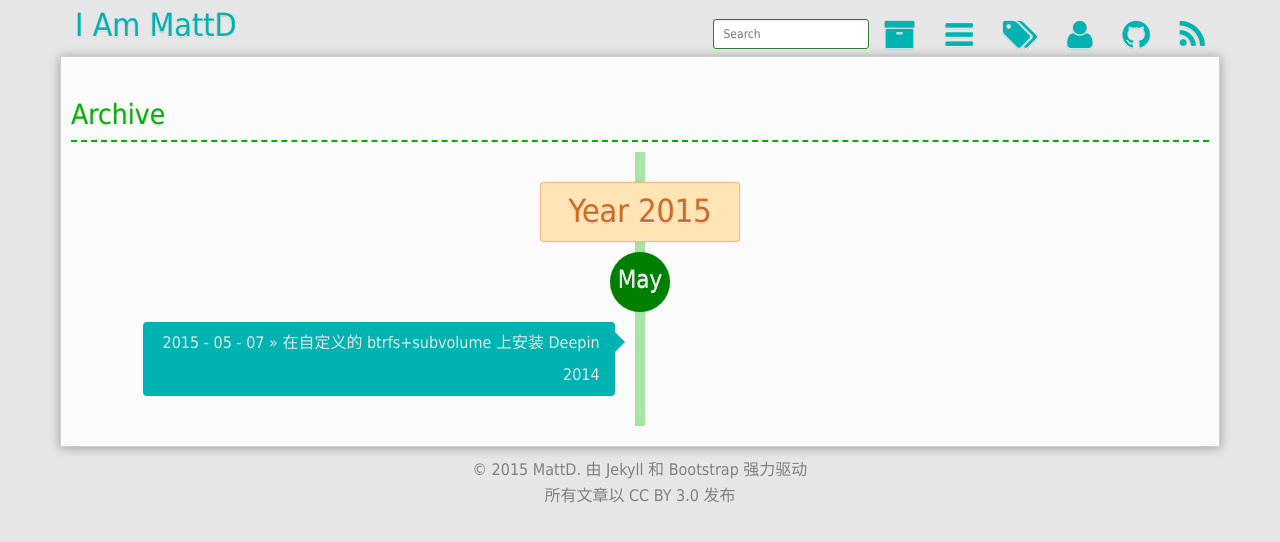
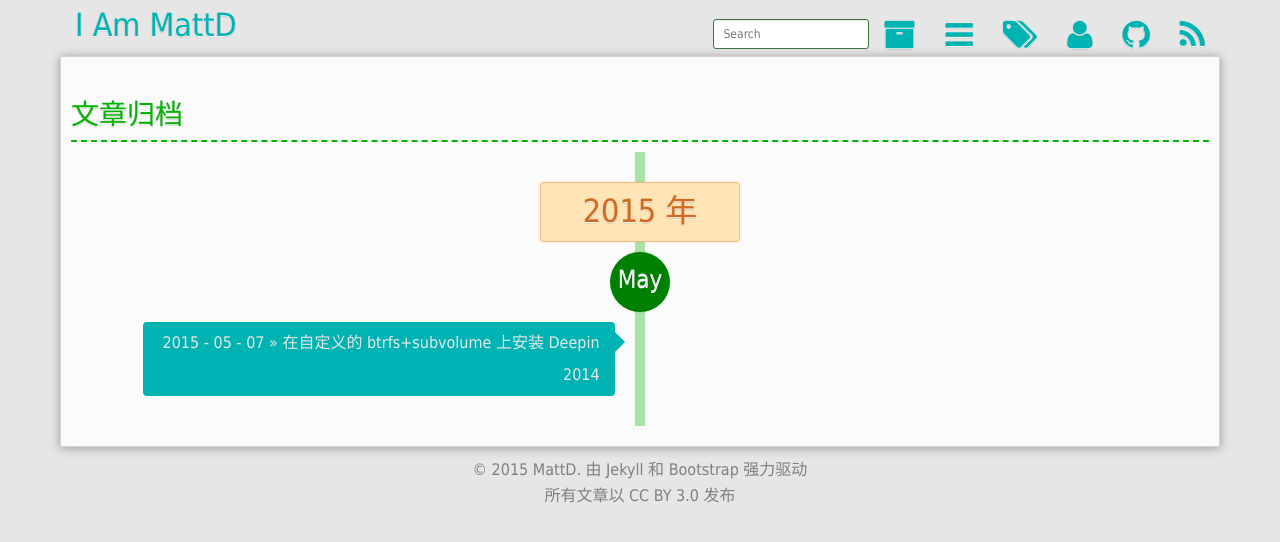
Before and after one commit to IAmMattD/iammattd.github.io, a Jekyll site: the page built from archive.html, in a window 1280 px wide. Shown: the top 542 px of the page. Built offline with Jekyll 4.4.1, drawn with Linux system fonts in a browser that asks for light colours; Markdown is read by kramdown in place of the engine named in the settings; comment, search, counter and statistics services are not loaded.

Commit message:
site update

```diff
--- a/archive.html
+++ b/archive.html
@@ -1,5 +1,5 @@
 ---
-title: Archive
+title: 文章归档
 layout: page
 ---
 
@@ -11,7 +11,7 @@ layout: page
 
     {% if forloop.first %}
   <div class="timeline">
-      <h4 class="tl-year hidden-xs">Year {{ year }}</h4>
+      <h4 class="tl-year hidden-xs">{{ year }} 年</h4>
       <h5 class="tl-month hidden-xs">{{ month }}</h5>
       <ul class="tl-content">
     {% endif %}
@@ -23,7 +23,7 @@ layout: page
     {% else %}
         {% if year != nyear %}
           </ul>
-          <h4 class="tl-year hidden-xs">Year {{ nyear }}</h4>
+          <h4 class="tl-year hidden-xs">{{ nyear }} 年</h4>
           <h5 class="tl-month hidden-xs">{{ nmonth }}</h5>
           <ul class="tl-content">
         {% else %}
--- a/categories.html
+++ b/categories.html
@@ -1,5 +1,5 @@
 ---
-title: Categories
+title: 分类目录
 layout: page
 ---
 
```
